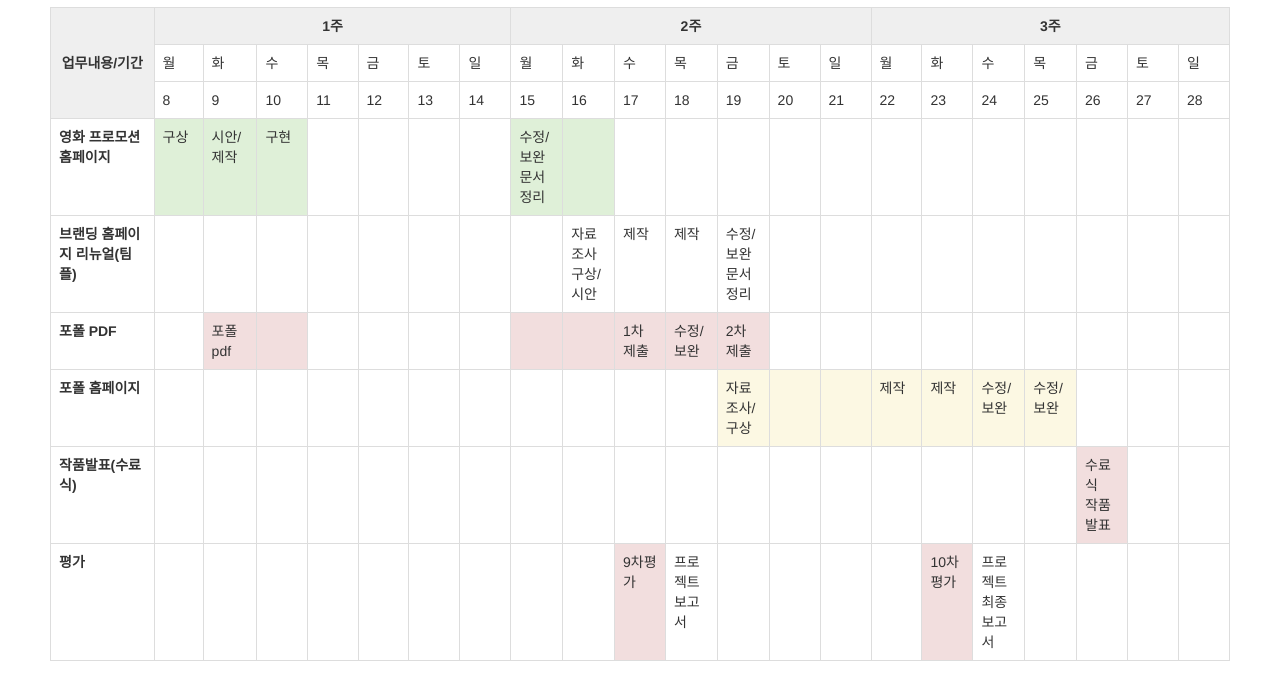
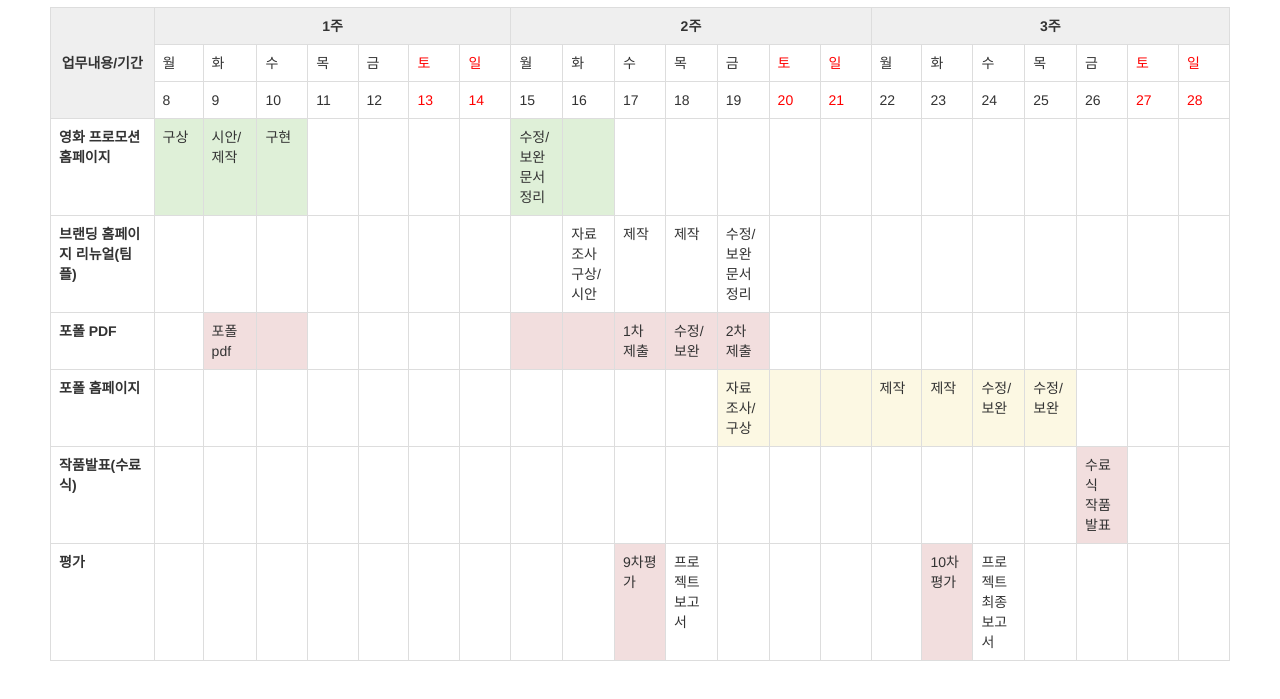
Before and after one commit to csslick/web2010-02-schedule, a plain HTML site: page index.html in a window 1280 px wide. Shown: the part 163-862 px from the top of the page. Drawn offline with nearby package versions, Linux system fonts and the light colour scheme.

Commit message:
Update style.css

```diff
--- a/style.css
+++ b/style.css
@@ -13,3 +13,7 @@ td {
 tr:first-child {
   background: #efefef;
 }
+
+.holyday {
+  color: red;
+}
```
